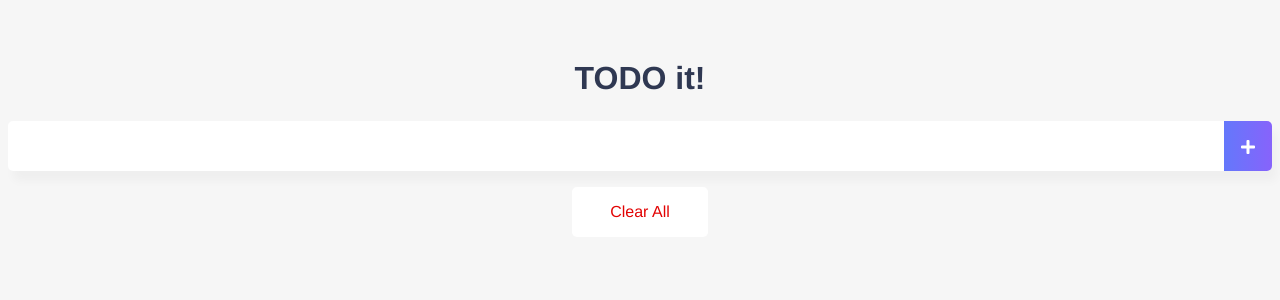
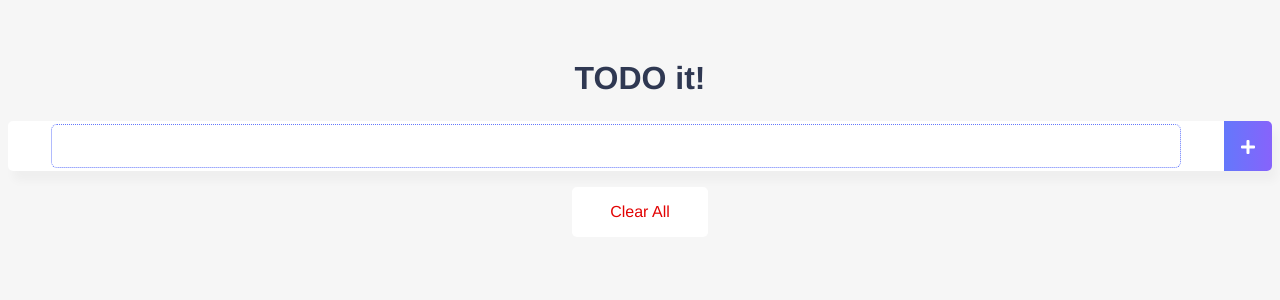
Before and after one commit to mysoyul/Vue3_TodoApp_Typescript, a Vue app: page / in a window 1280 px wide. Shown: the top 300 px of the page. Built offline with nearby package versions, Linux system fonts and the light colour scheme.

Commit message:
focus style add

```diff
--- a/src/components/TodoInput.vue
+++ b/src/components/TodoInput.vue
@@ -56,9 +56,9 @@ const clearInput = () => {
 </script>
 
 <style scoped>
-input:focus {
-    outline: none;
-}
+/* input {
+  outline: none;
+} */
 
 .inputBox {
     background: white;
@@ -70,7 +70,13 @@ input:focus {
 .inputBox input {
     border-style: none;
     font-size: 0.9rem;
-    width: 80%;
+    width: 89%;
+    height: 81%;
+    border-radius: 5px;
+}
+
+.inputBox input:focus {
+    outline: 0.5px dotted #6478FB;
 }
 
 .addContainer {
```
